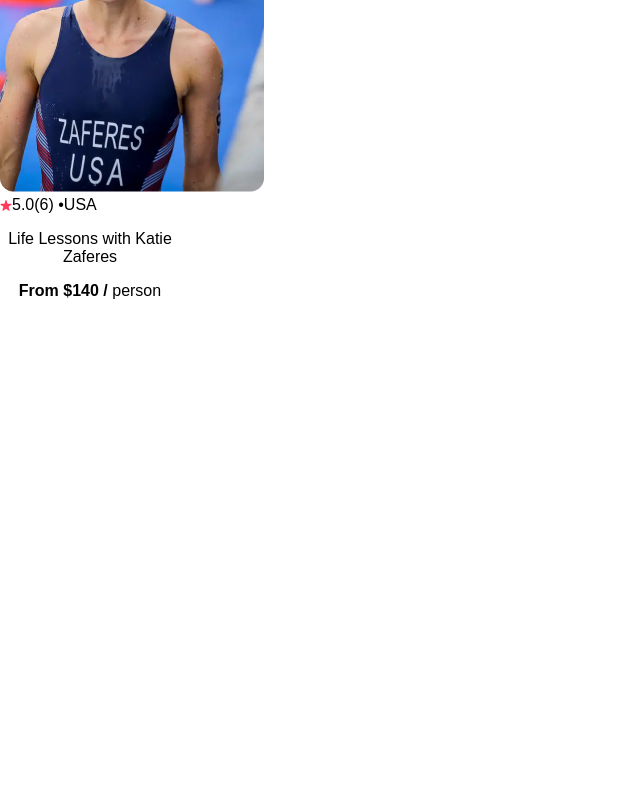
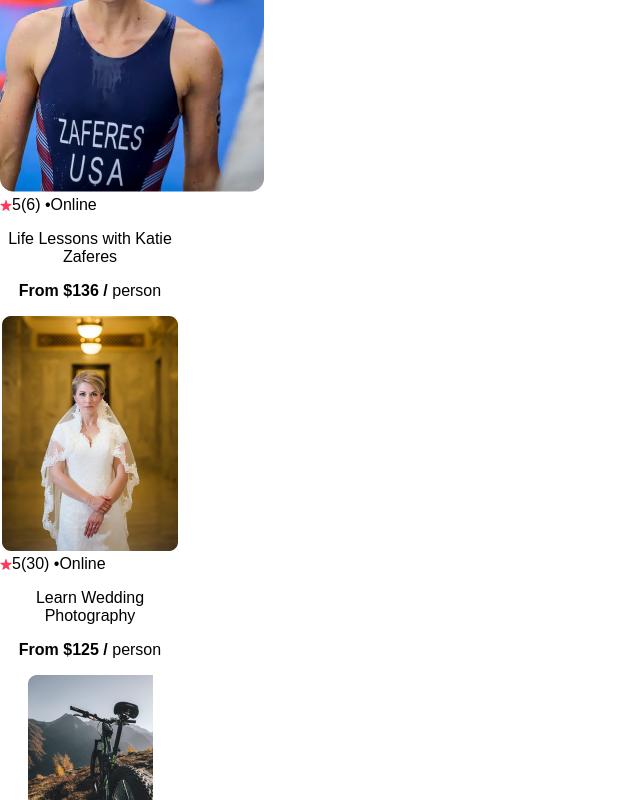
Before and after one commit to avia62490/airbnb-clone, a React (Create React App) app: page / in a window 1280 px wide. Shown: the part 897-1697 px from the top of the page, without its empty margins (0-640 px from the left). Before the commit the page ends 1213 px from the top, so only its background shows below. Built offline with nearby package versions, Linux system fonts and the light colour scheme.

Commit message:
passes local data for card props

```diff
--- a/src/App.js
+++ b/src/App.js
@@ -1,21 +1,27 @@
 import Header from "./components/header.js"
 import Card from "./components/card.js"
+import data from "./data.js"
 import './App.css';
 
 function App() {
-  return (
-    <div className="App">
-        <Header />
-        <Card
-            image="KZaferes.png"
-            rating="5.0"
-            review_count={6}
-            country="USA"
-            title="Life Lessons with Katie Zaferes"
-            price={140}
-        />
-    </div>
-  );
+    const cards = data.map(item => {
+        return(
+            <Card
+                image={item.coverImg}
+                rating={item.stats.rating}
+                review_count={item.stats.reviewCount}
+                country={item.location}
+                title={item.title}
+                price={item.price}
+            />
+        )
+    })
+    return (
+      <div className="App">
+          <Header />
+          {cards}
+      </div>
+    );
 }
 
 export default App;
--- a/src/components/card.js
+++ b/src/components/card.js
@@ -2,7 +2,7 @@
 
 export default function Card(props) {
     const images = require.context('../../public/images', true);
-    const photo = images('./KZaferes.png');
+    const photo = images(`./${props.image}`);
     return (
         <div className="cards_section">
               <div className="card">
--- /dev/null
+++ b/src/data.js
@@ -0,0 +1,43 @@
+const data = [
+  {
+      id: 1,
+      title: "Life Lessons with Katie Zaferes",
+      description: "I will share with you what I call \"Positively Impactful Moments of Disappointment.\" Throughout my career, many of my highest moments only came after setbacks and losses. But learning from those difficult moments is what gave me the ability to rise above them and reach my goals.",
+      price: 136,
+      coverImg: "KZaferes.png",
+      stats: {
+          rating: 5.0,
+          reviewCount: 6
+      },
+      location: "Online",
+      openSpots: 0,
+  },
+  {
+      id: 2,
+      title: "Learn Wedding Photography",
+      description: "Interested in becoming a wedding photographer? For beginner and experienced photographers alike, join us in learning techniques required to leave the happy couple with memories that'll last a lifetime.",
+      price: 125,
+      coverImg: "wedding-photography.png",
+      stats: {
+          rating: 5.0,
+          reviewCount: 30
+      },
+      location: "Online",
+      openSpots: 27,
+  },
+  {
+      id: 3,
+      title: "Group Mountain Biking",
+      description: "Experience the beautiful Norwegian landscape and meet new friends all while conquering rugged terrain on your mountain bike. (Bike provided!)",
+      price: 50,
+      coverImg: "mountain-bike.png",
+      stats: {
+          rating: 4.8,
+          reviewCount: 2
+      },
+      location: "Norway",
+      openSpots: 3,
+  }
+]
+
+export default data
```
Also changed, not shown: public/images/mountain-bike.png (added), public/images/wedding-photography.png (added).
